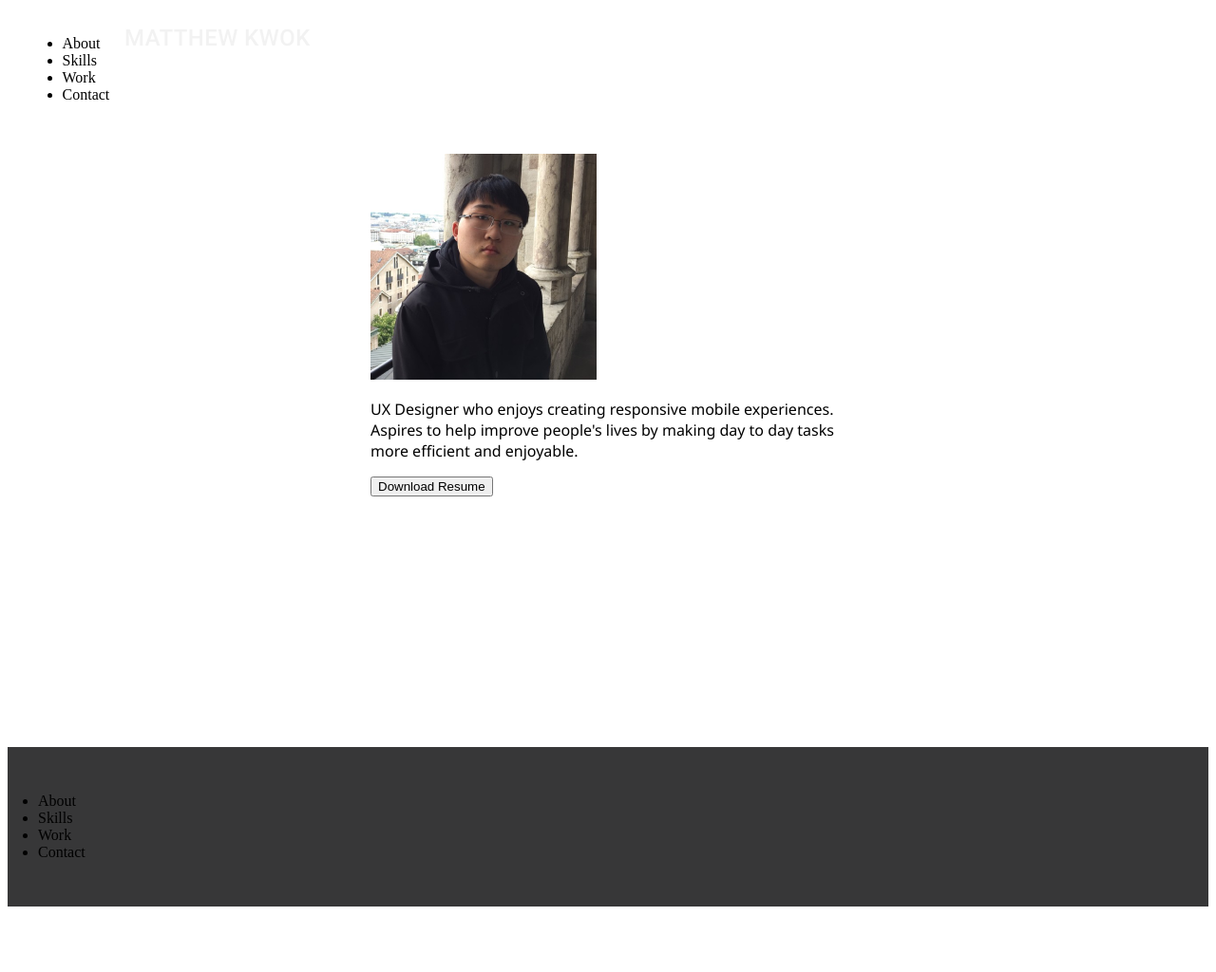
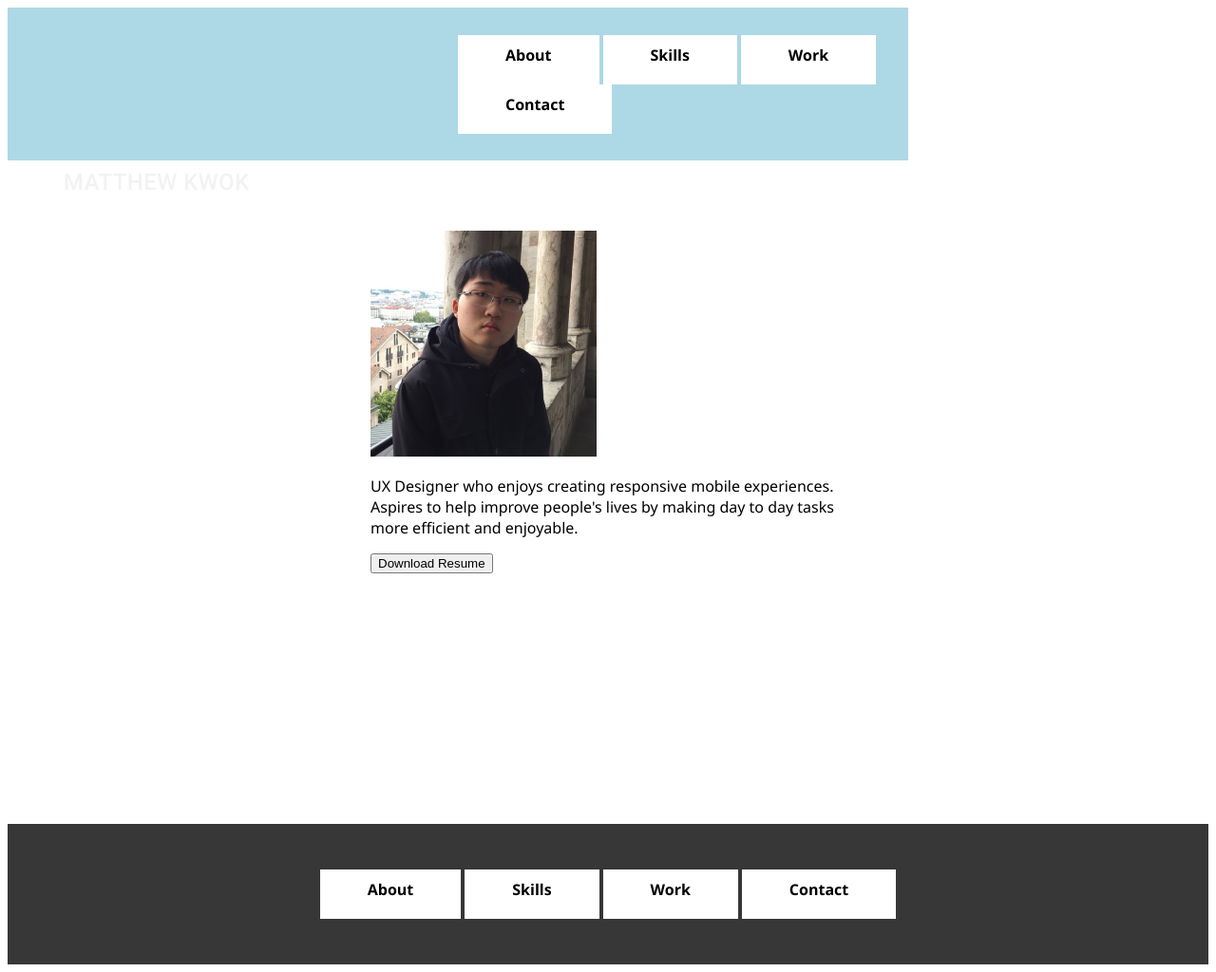
Before and after one commit to guannan-kwok/HTML-Layout, a plain HTML site: page index.html in a window 1280 px wide. Shown: the whole page at 95% size. Before the commit the page ends 963 px from the top, so only its background shows below. Drawn offline with Linux system fonts and the light colour scheme.

Commit message:
Adjusted alignment of nav

```diff
--- a/css/style.css
+++ b/css/style.css
@@ -1,4 +1,4 @@
-.inline-block{
+.inline_block{
     display: inline-block;
     vertical-align: top;
 }
@@ -9,9 +9,10 @@
     text-align: center;
 }
 
-.navigation{
+nav{
     width:73%;
     padding:1%;
+    background-color:lightblue;
 }
 
 ul{
@@ -19,9 +20,18 @@ ul{
     margin-left:auto;
 }
 
+li{
+    background-color: white;
+    padding: 10px 50px 20px;
+    font-family: 'Segoe UI', Tahoma, Geneva, Verdana, sans-serif;
+    font-weight: bold;
+}
+
 .heroImg{
     height:600px;
     padding:25px;
+    /*background-size: cover;
+    background-repeat: no-repeat;*/
 }
 
 .content{
@@ -31,7 +41,8 @@ ul{
 
 footer{
     background-color: #373738;
-    padding:1em;
+    padding: 1em;
+    text-align: center;
 }
 
 footer ul{
--- a/index.html
+++ b/index.html
@@ -3,21 +3,19 @@
 <html>
     <head>
         <link href="/css/style.css" rel="stylesheet">
-         <title></title>
-
-
+         <title>Website</title>
     </head>
     <body>
         <header class="navigation">
-            <nav class="inline-block">
+            <nav class="inline_block">
                 <ul>
-                    <li> About</li>
-                    <li> Skills</li>
-                    <li> Work</li>
-                    <li> Contact</li>
+                    <li class="inline_block"> About</li>
+                    <li class="inline_block"> Skills</li>
+                    <li class="inline_block"> Work</li>
+                    <li class="inline_block"> Contact</li>
                 </ul>
             </nav>
-            <div class="inline-block logo">
+            <div class="inline_block logo">
                 <img src="Images/Matthew Kwok.png" alt="Matthew Kwok Logo">
             </div>
         </header>
@@ -30,10 +28,10 @@
         </section>
         <footer>
             <ul>
-                <li>About</li>
-                <li>Skills</li>
-                <li>Work</li>
-                <li>Contact</li>
+                <li class ="inline_block">About</li>
+                <li class ="inline_block">Skills</li>
+                <li class ="inline_block">Work</li>
+                <li class ="inline_block">Contact</li>
             </ul>
         </footer>
     </body>
```
